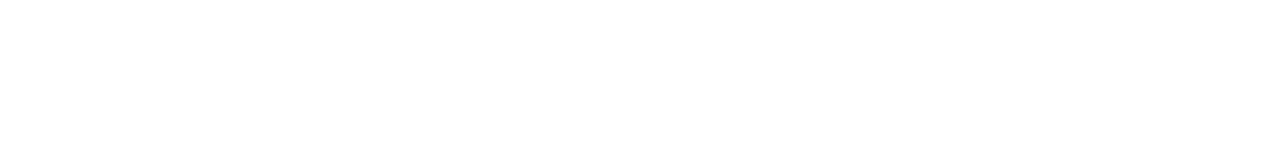
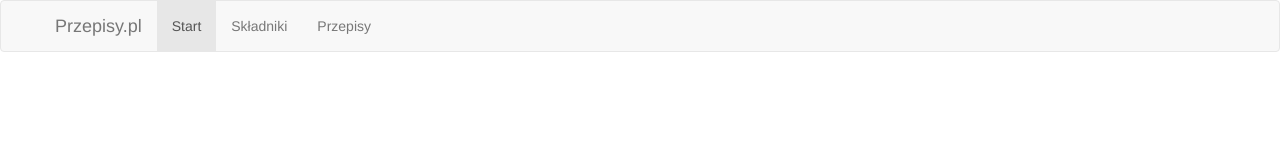
Before and after one commit to pdomaradzki/bootstrap, a plain HTML site: page index.html in a window 1280 px wide. Drawn offline with nearby package versions, Linux system fonts and the light colour scheme.

Commit message:
add navbar

```diff
--- a/index.html
+++ b/index.html
@@ -9,6 +9,34 @@
   <link rel="stylesheet" href="css/main.css">
 </head>
 <body>
+  <nav class="navbar navbar-default">
+  <div class="container-fluid">
+    <div class="row">
+                <div class="container">
+                    <div class="row">
+                      <!-- Brand and toggle get grouped for better mobile display -->
+                      <div class="navbar-header">
+                        <button type="button" class="navbar-toggle collapsed" data-toggle="collapse" data-target="#bs-example-navbar-collapse-1" aria-expanded="false">
+                          <span class="sr-only">Toggle navigation</span>
+                          <span class="icon-bar"></span>
+                          <span class="icon-bar"></span>
+                          <span class="icon-bar"></span>
+                        </button>
+                        <a class="navbar-brand" href="#">Przepisy.pl</a>
+                      </div>
+                      <!-- Collect the nav links, forms, and other content for toggling -->
+                      <div class="collapse navbar-collapse" id="bs-example-navbar-collapse-1">
+                        <ul class="nav navbar-nav">
+                          <li class="active"><a href="#">Start<span class="sr-only">(current)</span></a></li>
+                          <li><a href="#">Składniki</a></li>
+                          <li><a href="#">Przepisy</a></li>
+                        </ul>
+                      </div><!-- /.navbar-collapse -->
+                    </div>
+                </div>
+            </div>
+  </div><!-- /.container-fluid -->
+</nav>
 
 
   <script src="https://ajax.googleapis.com/ajax/libs/jquery/1.12.4/jquery.min.js"></script>
```
